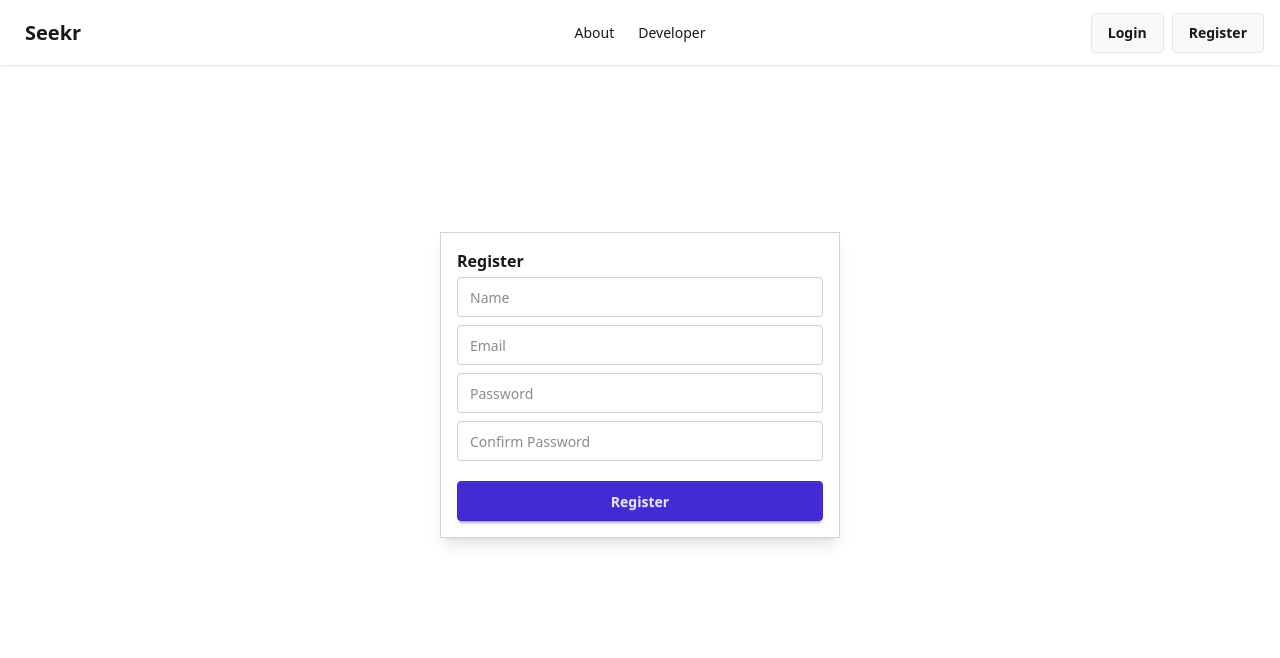
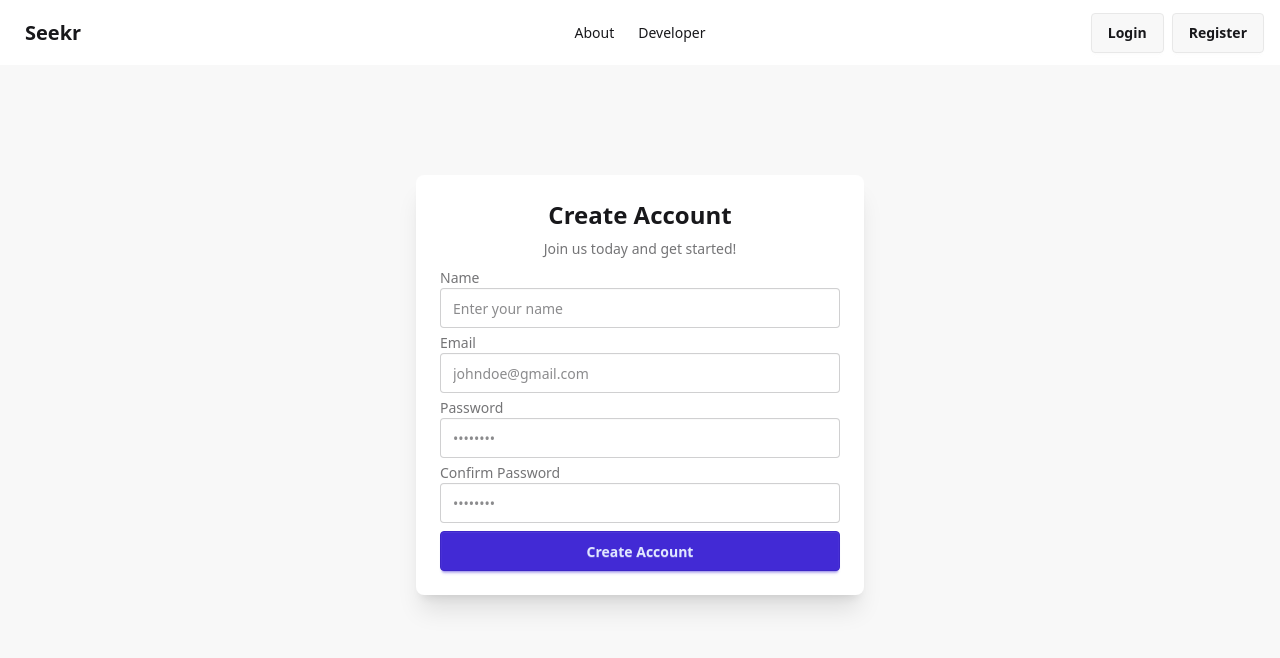
Before and after one commit to dojimori/lost-and-found-frontend, a Vue app: page /register in a window 1280 px wide. Shown: the top 658 px of the page. Built offline with nearby package versions, Linux system fonts and the light colour scheme.

Commit message:
redesigned (shi looks vibe coded)

```diff
--- a/src/views/register-view.vue
+++ b/src/views/register-view.vue
@@ -1,44 +1,72 @@
 <template>
-    <div class="flex items-center p-4 justify-center h-[80vH]" v-motion-fade>
-        <form @submit.prevent="submitHandler" class="flex flex-col gap-1 w-100 p-4 border border-gray-300 shadow-lg">
-            <h4 class="font-bold">Register</h4>
+    <div class="flex items-center justify-center min-h-[80vh] p-4 bg-base-200" v-motion-fade>
+        <form @submit.prevent="submitHandler" class="card bg-base-100 shadow-xl w-full max-w-md">
+            <div class="card-body">
+                <h2 class="card-title text-2xl font-bold justify-center">Create Account</h2>
+                <p class="text-base-content/60 text-center text-sm">Join us today and get started!</p>
 
-            <div class="flex flex-col gap-2">
-                <label for="" class="floating-label">
-                    <span>Name</span>
-                    <input v-model="credentials.name" type="text" class="input w-full" placeholder="Name"
+                <div class="flex flex-col gap-1">
+                    <label class="form-control w-full">
+                        <div class="label">
+                            <span class="label-text label-sm font-medium ">Name</span>
+                        </div>
+                        <input v-model="credentials.name" type="text"
+                            class="input input-bordered w-full focus:input-primary" placeholder="Enter your name"
                             :disabled="isLoading" />
                     </label>
 
-                <label for="" class="floating-label">
-                    <span>Email</span>
-                    <input v-model="credentials.email" type="text" class="input w-full" placeholder="Email"
+                    <label class="form-control w-full">
+                        <div class="label">
+                            <span class="label-text font-medium">Email</span>
+                        </div>
+                        <input v-model="credentials.email" type="email"
+                            class="input input-bordered w-full focus:input-primary" placeholder="johndoe@gmail.com"
                             :disabled="isLoading" />
                     </label>
 
-                <label for="" class="floating-label">
-                    <span>Password</span>
-                    <input v-model="credentials.password" type="text" class="input w-full" placeholder="Password"
+                    <label class="form-control w-full">
+                        <div class="label">
+                            <span class="label-text font-medium">Password</span>
+                        </div>
+                        <input v-model="credentials.password" type="password"
+                            class="input input-bordered w-full focus:input-primary" placeholder="••••••••"
                             :disabled="isLoading" />
                     </label>
 
-                <label for="" class="floating-label">
-                    <span>Confirm Password</span>
-                    <input v-model="credentials.confirmPassword" type="text" class="input w-full"
-                        placeholder="Confirm Password" :disabled="isLoading" />
+                    <label class="form-control w-full">
+                        <div class="label">
+                            <span class="label-text font-medium">Confirm Password</span>
+                        </div>
+                        <input v-model="credentials.confirmPassword" type="password"
+                            class="input input-bordered w-full focus:input-primary" placeholder="••••••••"
+                            :disabled="isLoading" />
                     </label>
                 </div>
 
-            <button type="submit" class="btn btn-primary mt-4" :disabled="isLoading">
-                <span v-if="isLoading" class="loading loading-dots loading-lg"></span>
-                <span v-else>Register</span>
+                <button type="submit" class="btn btn-primary w-full " :disabled="isLoading">
+                    <span v-if="isLoading" class="loading loading-spinner"></span>
+                    <span v-else>Create Account</span>
                 </button>
-            <!-- mt-2 alert alert-error alert-soft -->
-            <div v-motion-fade role="alert" v-if="showAlert" :class="[
-                'mt-2 alert alert-soft',
-                { 'alert-error border border-red-200': isError, 'alert-success border border-green-200': !isError },
-            ]">
+
+                <div v-motion-fade v-if="showAlert"
+                    :class="['alert alert-soft', isError ? 'alert-error' : 'alert-success']">
+                    <svg v-if="isError" xmlns="http://www.w3.org/2000/svg" class="stroke-current shrink-0 h-5 w-5"
+                        fill="none" viewBox="0 0 24 24">
+                        <path stroke-linecap="round" stroke-linejoin="round" stroke-width="2"
+                            d="M10 14l2-2m0 0l2-2m-2 2l-2-2m2 2l2 2m7-2a9 9 0 11-18 0 9 9 0 0118 0z" />
+                    </svg>
+                    <svg v-else xmlns="http://www.w3.org/2000/svg" class="stroke-current shrink-0 h-5 w-5" fill="none"
+                        viewBox="0 0 24 24">
+                        <path stroke-linecap="round" stroke-linejoin="round" stroke-width="2"
+                            d="M9 12l2 2 4-4m6 2a9 9 0 11-18 0 9 9 0 0118 0z" />
+                    </svg>
                     <span>{{ responseMessage }}</span>
+                </div>
+
+                <!-- <p class="text-center text-sm mt-4 text-base-content/60">
+                    Already have an account?
+                    <router-link to="/login" class="link link-primary font-medium">Sign in</router-link>
+                </p> -->
             </div>
         </form>
     </div>
```
Lines whose indentation alone changed are shown as unchanged.
